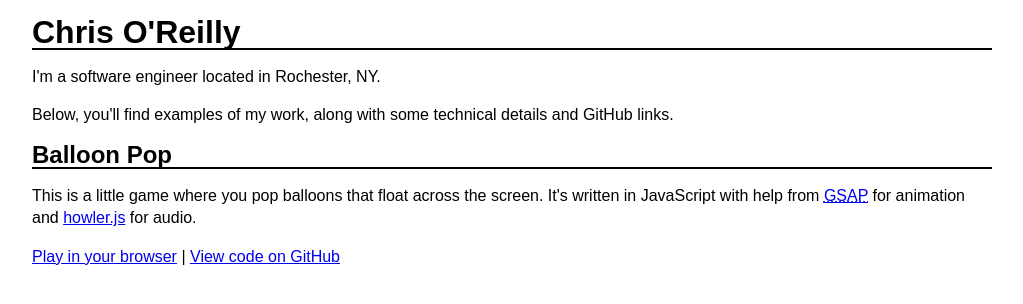
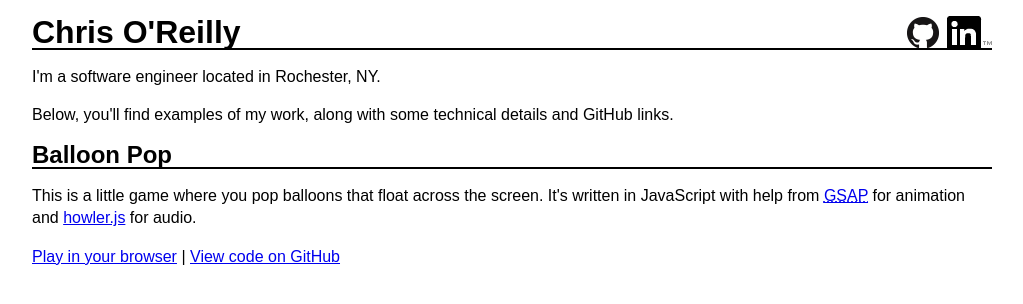
Before and after one commit to chris-oreilly/chris-oreilly, a plain HTML site: page index.html in a window 1280 px wide. Shown: the whole page, without its empty margins (128-1151 px from the left). Drawn offline with Linux system fonts and the light colour scheme.

Commit message:
Add GitHub and LinkedIn links with icons

```diff
--- a/index.css
+++ b/index.css
@@ -11,3 +11,14 @@ h1, h2 {
   margin: 0;
   border-bottom: 2px solid black;
 }
+
+.social {
+  float: right;
+}
+.social a {
+  text-decoration: none;
+}
+.social img {
+  vertical-align: middle;
+  margin-left: 0.2em;
+}
--- a/index.html
+++ b/index.html
@@ -12,6 +12,14 @@
   </head>
   <body>
     <header>
+      <div class="social">
+        <a href="https://github.com/chris-oreilly" target="_blank">
+          <img src="images/github.png" alt="GitHub" title="My GitHub Page" width="32" height="32">
+        </a>
+        <a href="https://www.linkedin.com/in/chris-oreilly" target="_blank">
+          <img src="images/linkedin.png" alt="LinkedIn" title="My LinkedIn Page" width="45" height="34">
+        </a>
+      </div>
       <h1>Chris O'Reilly</h1>
       <p>
         I'm a software engineer located in Rochester, NY.
```
Also changed, not shown: images/github.png (added), images/linkedin.png (added).
